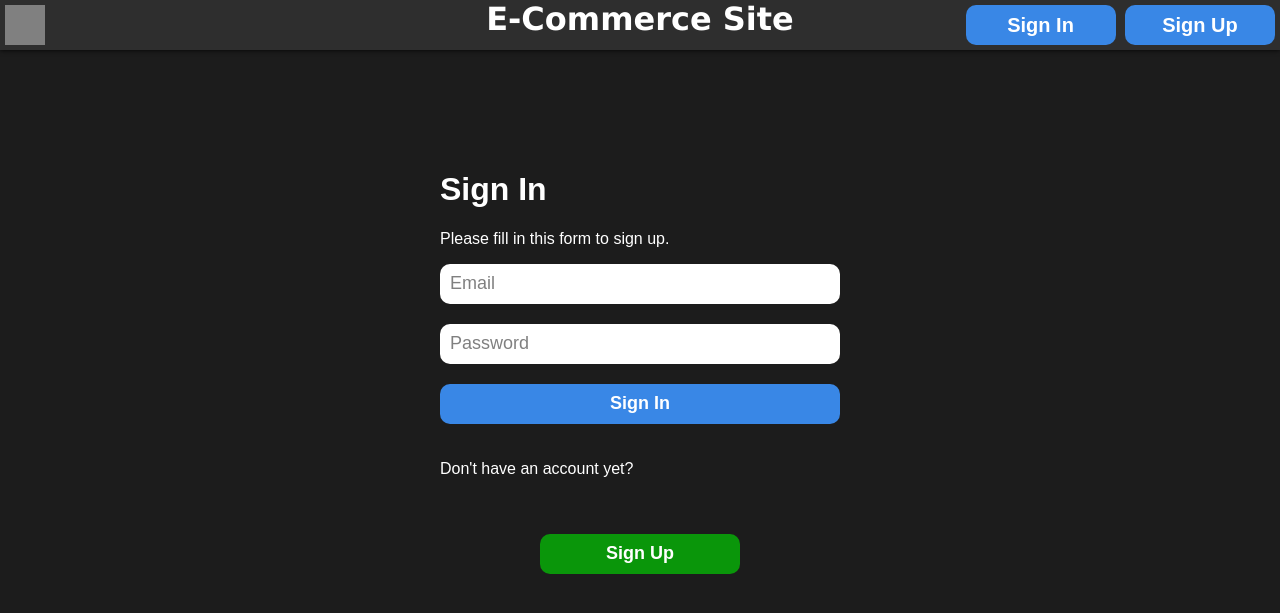
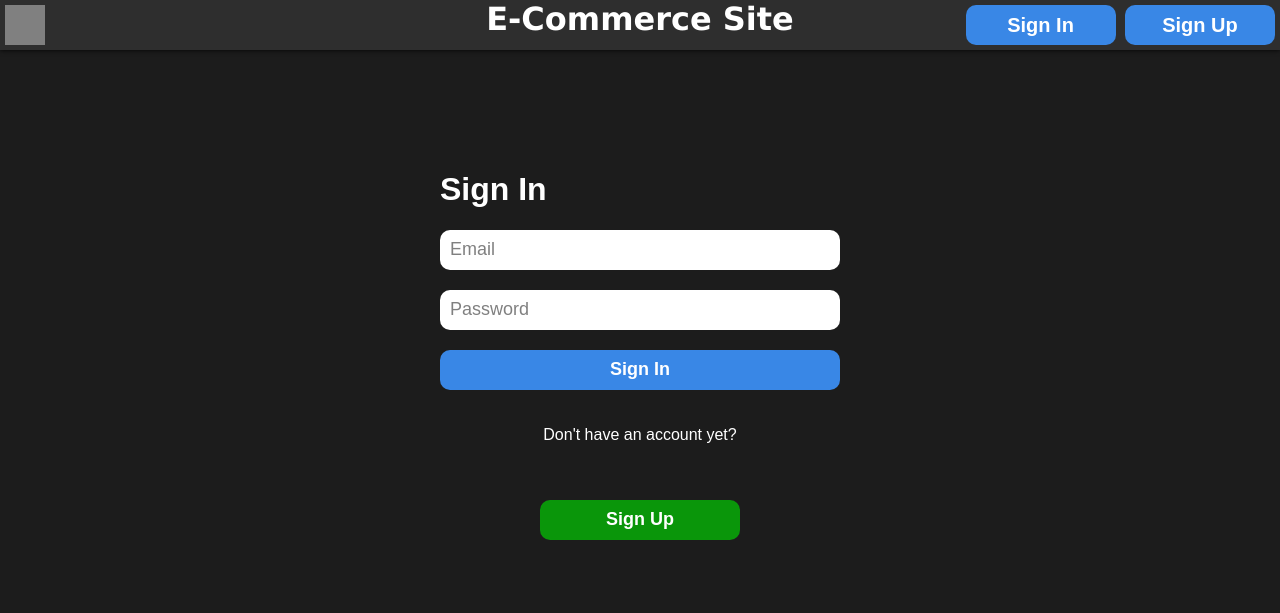
Before and after one commit to erik99s/D0018E, a Flask app: page /login in a window 1280 px wide. Shown: the top 613 px of the page. Run offline with Flask 2, Linux system fonts and the light colour scheme; some libraries are stand-ins or nearby versions.

Commit message:
Update LoginPage.html

```diff
--- a/templates/LoginPage.html
+++ b/templates/LoginPage.html
@@ -8,16 +8,17 @@
 
 {% block main %}
 
-<form class="login_form" method="post" action="">
+<form class="login_form" method="" action="/">
   <h1>Sign In</h1>
-  <p>Please fill in this form to sign up.</p>
 
-  <input type="text" name="name" placeholder="Email"><br>
-  <input type="password" name="pass" placeholder="Password"><br>
+  <input type="email" name="name" placeholder="Email" required><br>
+  <input type="password" name="pass" placeholder="Password" required><br>
   <input type="submit" id="login_button" name="login" value="Sign In"><br>
-
-  <p>Don't have an account yet?</p>
-  <input type="button" class="button" id="register_button" name="login" value="Sign Up"><br>
 </form>
 
+<p>Don't have an account yet?</p>
+<a href="/register">
+  <input type="button" class="green_button" value="Sign Up">
+</a>
+
 {% endblock %}
```
